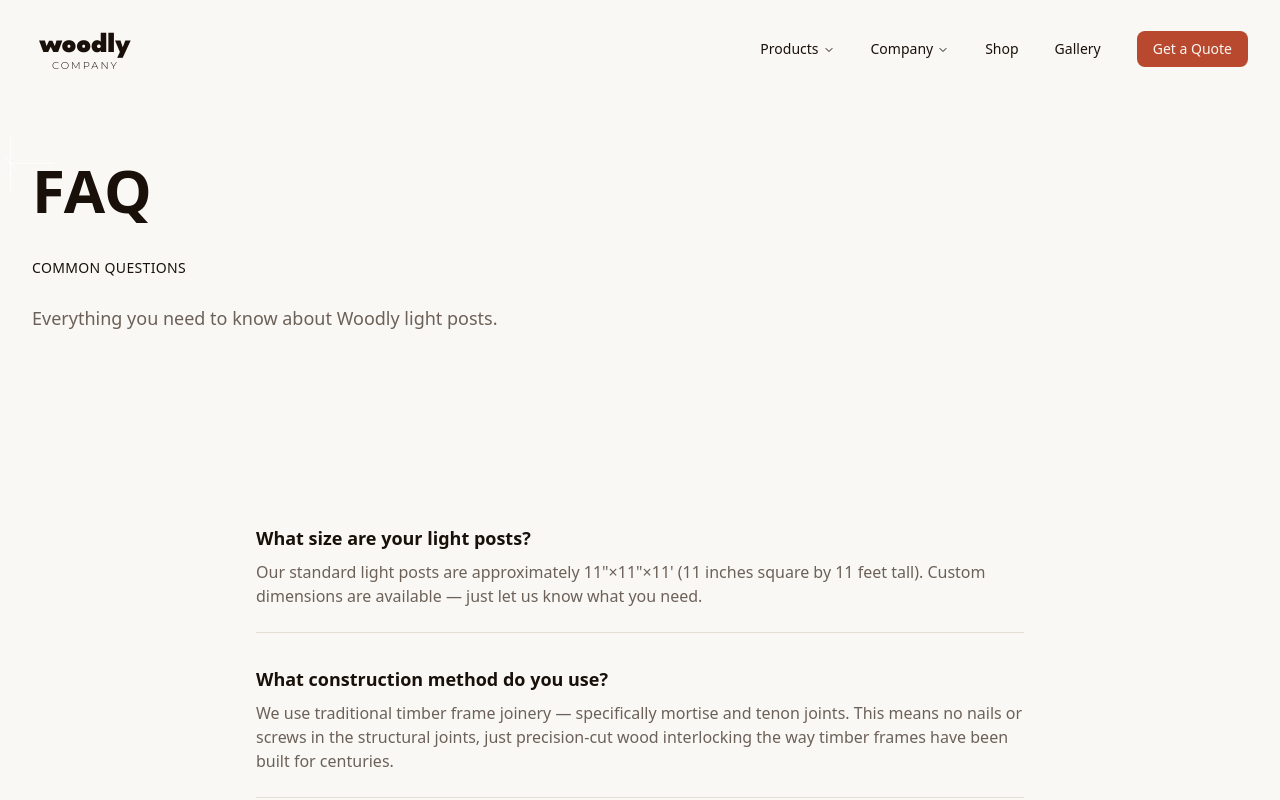
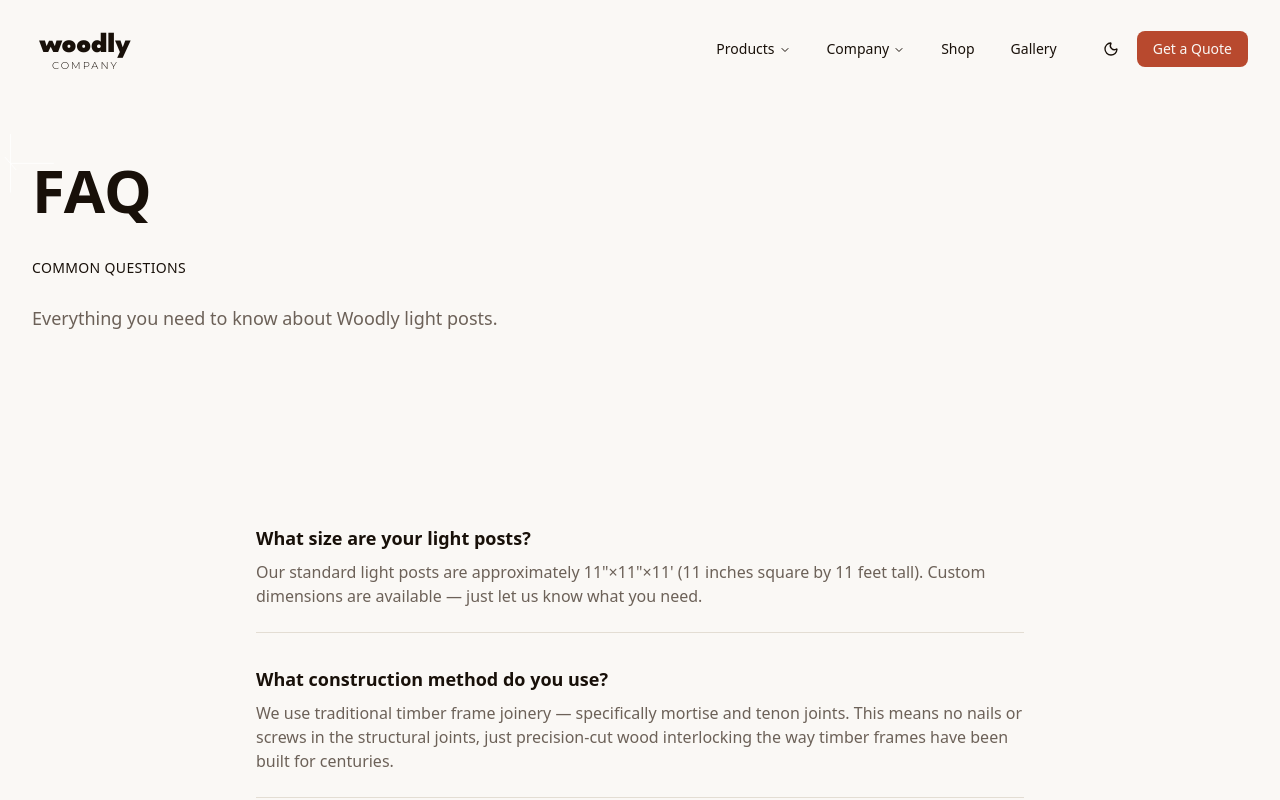
Before and after one commit to jonesjaycob/woodlyco, a Next.js app: page /faq in a window 1280 px wide. Shown: the top 800 px of the page. Built offline with nearby package versions, Linux system fonts and the light colour scheme.

Commit message:
Add theme toggle button for dark/light mode switching

```diff
--- a/app/layout.tsx
+++ b/app/layout.tsx
@@ -2,6 +2,7 @@
 import { Geist, Geist_Mono } from "next/font/google";
 import "./globals.css";
 import { Footer } from "@/components/footer";
+import { ThemeProvider } from "@/components/theme-provider";
 import { LocalBusinessJsonLd, ProductJsonLd } from "@/components/structured-data";
 
 const geistSans = Geist({
@@ -86,8 +87,15 @@
       <body
         className={`${geistSans.variable} ${geistMono.variable} antialiased`}
       >
-        {children}
-        <Footer />
+        <ThemeProvider
+          attribute="class"
+          defaultTheme="light"
+          enableSystem
+          disableTransitionOnChange
+        >
+          {children}
+          <Footer />
+        </ThemeProvider>
       </body>
     </html>
   );
--- a/components/navbar.tsx
+++ b/components/navbar.tsx
@@ -16,6 +16,7 @@
 } from "@/components/ui/navigation-menu";
 import { Logo } from "./ui/logo";
 import { Button } from "./ui/button";
+import { ThemeToggle } from "./theme-toggle";
 
 const products = [
   {
@@ -110,6 +111,7 @@
             </NavigationMenuList>
           </NavigationMenu>
 
+          <ThemeToggle />
           <Button asChild>
             <Link href="/contact">Get a Quote</Link>
           </Button>
@@ -146,9 +148,12 @@
             >
               Gallery
             </Link>
-            <Button asChild className="mt-4">
-              <Link href="/contact">Get a Quote</Link>
-            </Button>
+            <div className="flex items-center justify-between mt-4">
+              <ThemeToggle />
+              <Button asChild>
+                <Link href="/contact">Get a Quote</Link>
+              </Button>
+            </div>
           </div>
         </div>
       )}
--- /dev/null
+++ b/components/theme-provider.tsx
@@ -0,0 +1,11 @@
+"use client";
+
+import * as React from "react";
+import { ThemeProvider as NextThemesProvider } from "next-themes";
+
+export function ThemeProvider({
+  children,
+  ...props
+}: React.ComponentProps<typeof NextThemesProvider>) {
+  return <NextThemesProvider {...props}>{children}</NextThemesProvider>;
+}
--- /dev/null
+++ b/components/theme-toggle.tsx
@@ -0,0 +1,40 @@
+"use client";
+
+import * as React from "react";
+import { useTheme } from "next-themes";
+import { Button } from "@/components/ui/button";
+import { SunIcon, MoonIcon } from "lucide-react";
+
+export function ThemeToggle() {
+  const { theme, setTheme } = useTheme();
+  const [mounted, setMounted] = React.useState(false);
+
+  // Avoid hydration mismatch
+  React.useEffect(() => {
+    setMounted(true);
+  }, []);
+
+  if (!mounted) {
+    return (
+      <Button variant="ghost" size="icon" className="w-9 h-9">
+        <span className="sr-only">Toggle theme</span>
+      </Button>
+    );
+  }
+
+  return (
+    <Button
+      variant="ghost"
+      size="icon"
+      className="w-9 h-9"
+      onClick={() => setTheme(theme === "dark" ? "light" : "dark")}
+    >
+      {theme === "dark" ? (
+        <SunIcon className="h-5 w-5" />
+      ) : (
+        <MoonIcon className="h-5 w-5" />
+      )}
+      <span className="sr-only">Toggle theme</span>
+    </Button>
+  );
+}
--- a/package.json
+++ b/package.json
@@ -17,6 +17,7 @@
     "framer-motion": "^12.23.26",
     "lucide-react": "^0.562.0",
     "next": "16.1.1",
+    "next-themes": "^0.4.6",
     "radix-ui": "^1.4.3",
     "react": "19.2.3",
     "react-dom": "19.2.3",
```
Also changed, not shown: 2 other files (tests, documents, lock files or other folders).
